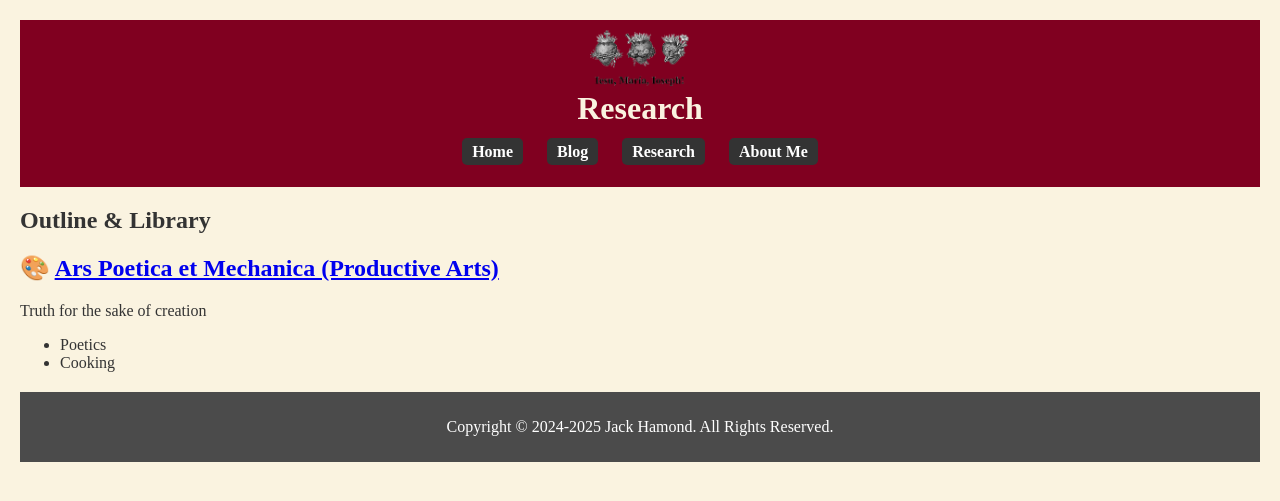
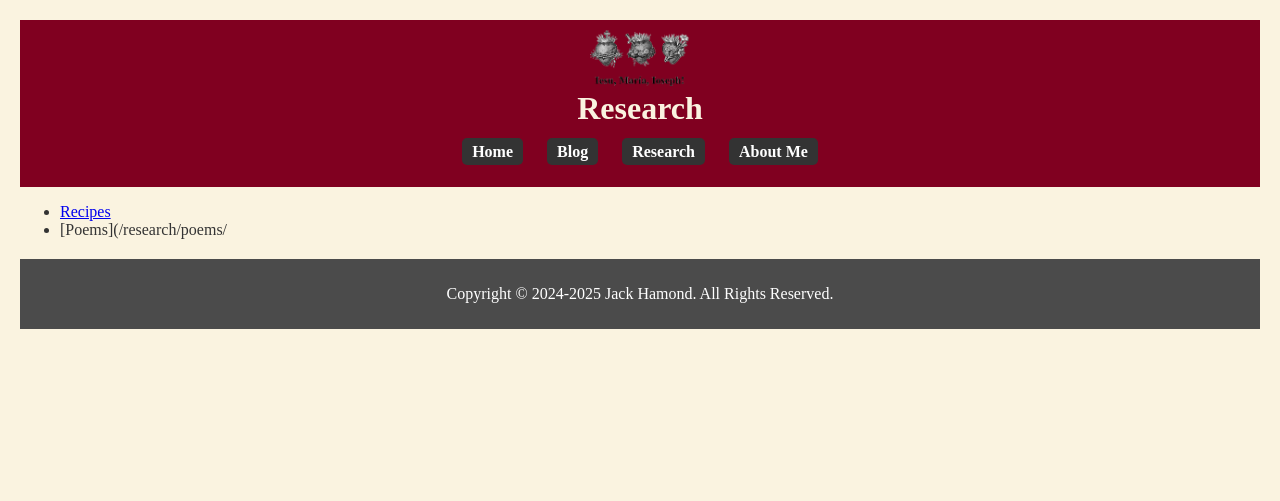
Before and after one commit to jackhamond/jackhamond.github.io, a Jekyll site: the page built from research/index.md, in a window 1280 px wide. Shown: the top 501 px of the page. Built offline with Jekyll 4.4.1, drawn with Linux system fonts in a browser that asks for light colours; our own code applies the rules of GitHub Pages for plain Markdown files; some of the changed lines change nothing that is shown.

Commit message:
Update index.md

```diff
--- a/research/index.md
+++ b/research/index.md
@@ -2,72 +2,5 @@
 title: "Research"
 ---
 
-## Outline & Library
-
-<!-- ## **📖 Sacra Doctrina (Sacred Doctrine)**
-Divine knowledge revealed by God
-
-* Theology
-* Scripture Notes
-* Saints & Church Fathers
-* Prayers & Latin Chants
-* Liturgy & Worship
-
-## **🧠 Philosophia Theoretica (Speculative Philosophy)**
-Truth for the sake of contemplation
-
-* Metaphysics
-* Natural Philosophy (Science, Cosmology, Biology)
-* Mathematics
-* Logic
-* Epistemology
-
-## **🧭 Philosophia Practica (Practical Philosophy)**
-Truth for the sake of right action
-
-* Ethics
-* Politics
-* Economics
-* Moral Psychology  -->
-
-## **🎨 [Ars Poetica et Mechanica (Productive Arts)](/research/creatio/)**
-Truth for the sake of creation
-
-* Poetics <!--& Rhetoric -->
-* Cooking <!--& Domestic Arts-->
-<!--* Craft & Techne (e.g., Programming, Design)  -->
-<!--* Music & Chant  -->
-<!--* Visual Arts  -->
-
-<!-- ## **🧩 Anima Humana (The Human Soul)**
-Study of human interior life and faculties
-
-* Memory & Imagination
-* Cognitive Science & Mind
-* Language & Expression
-* Dreams & Intuition
-
-## **🗺️ Historia & Traditiones (History & Traditions)**
-The record of time, culture, and thought
-
-* Ancient & Medieval History
-* Church History
-* Modernity & Contemporary Thought
-* Philosophers & Thinkers
-
-## **✍️ Meditationes & Quaestiones (Reflections & Inquiries)**
-Personal thought and structured inquiry
-
-* Daily Reflections
-* Disputed Questions
-* Synthesis Notes
-* Journals & Letters
-
-## **🛠️ Instrumenta & Systema (Tools & Systems)**
-Mental and digital infrastructure
-
-* Templates
-* Vault Map
-* Memory Systems
-* Study Methods
-* Digital Architecture  -->
+* [Recipes](/research/recipes/)
+* [Poems](/research/poems/
```
